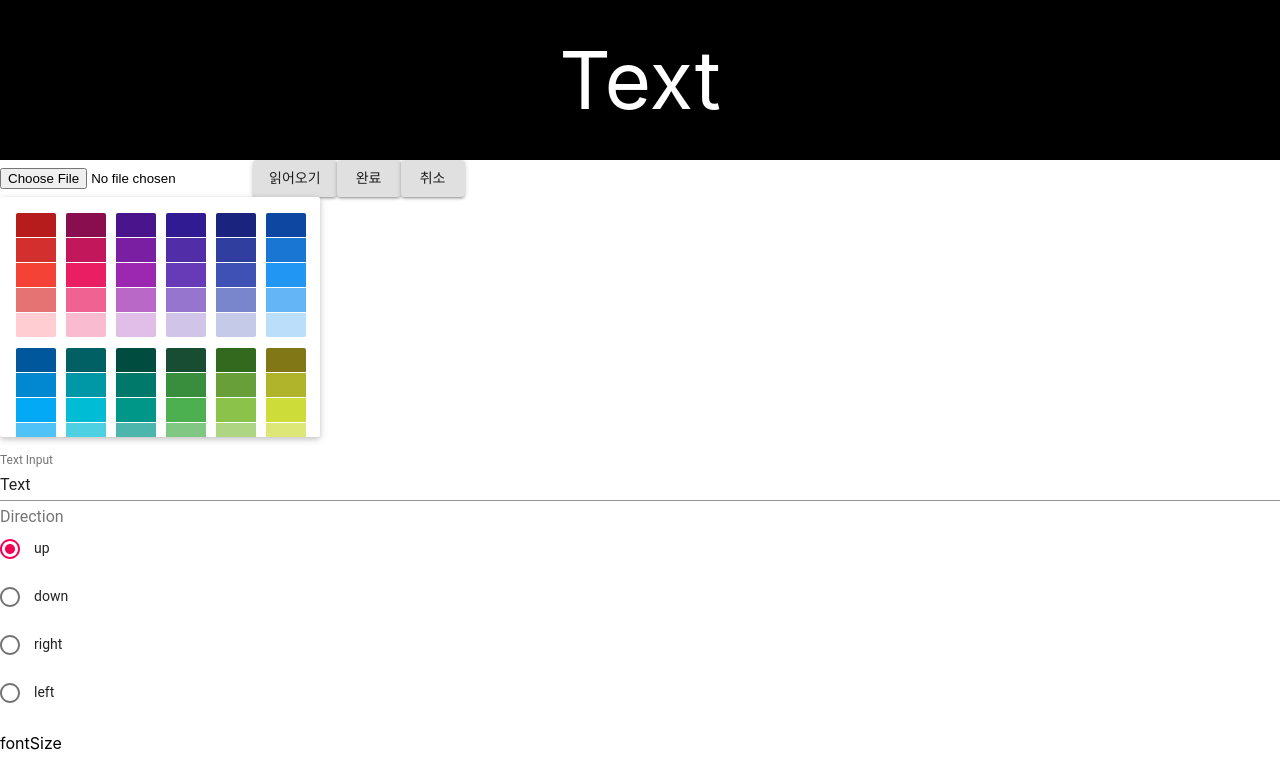
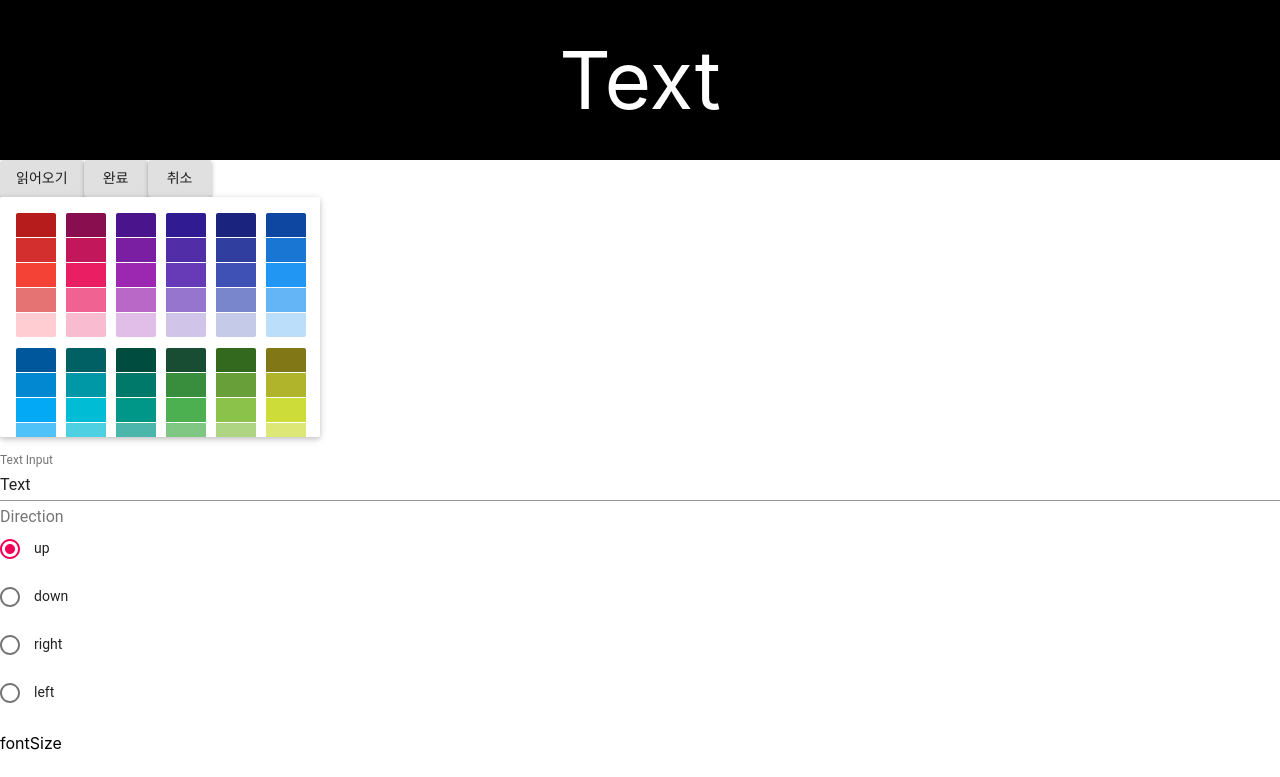
Before and after one commit to enthusapp/esign, a React (Create React App) app: page / in a window 1280 px wide. Shown: the top 777 px of the page. Built offline with nearby package versions, Linux system fonts and the light colour scheme.

Commit message:
button show better

```diff
--- a/src/App.js
+++ b/src/App.js
@@ -253,10 +253,17 @@ class App extends Component {
         />
         {this.isPlayerMode() ? (<div />) : (
           <div>
-            <input type="file" onChange={this.loadJSON} />
-            <Button variant="contained" className="load" onClick={this.loadJSON}>
-              읽어오기
-            </Button>
+            <label htmlFor="contained-button-file">
+              <input
+                id="contained-button-file"
+                type="file"
+                onChange={this.loadJSON}
+                style={{ display: 'none' }}
+              />
+              <Button variant="contained" component="span" className="load">
+                읽어오기
+              </Button>
+            </label>
             <Button variant="contained" className="download" onClick={this.downloadJSON}>
               완료
             </Button>
```
